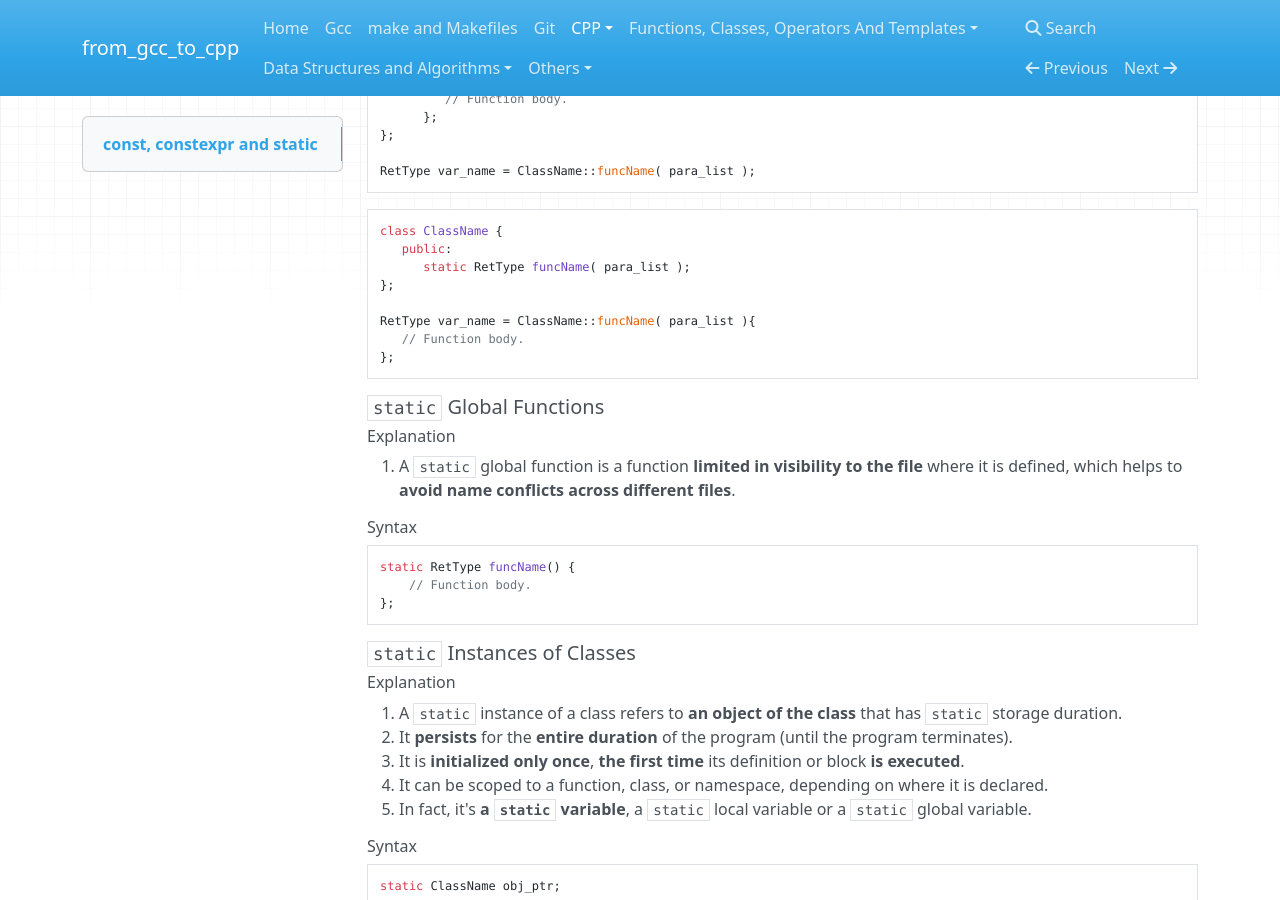
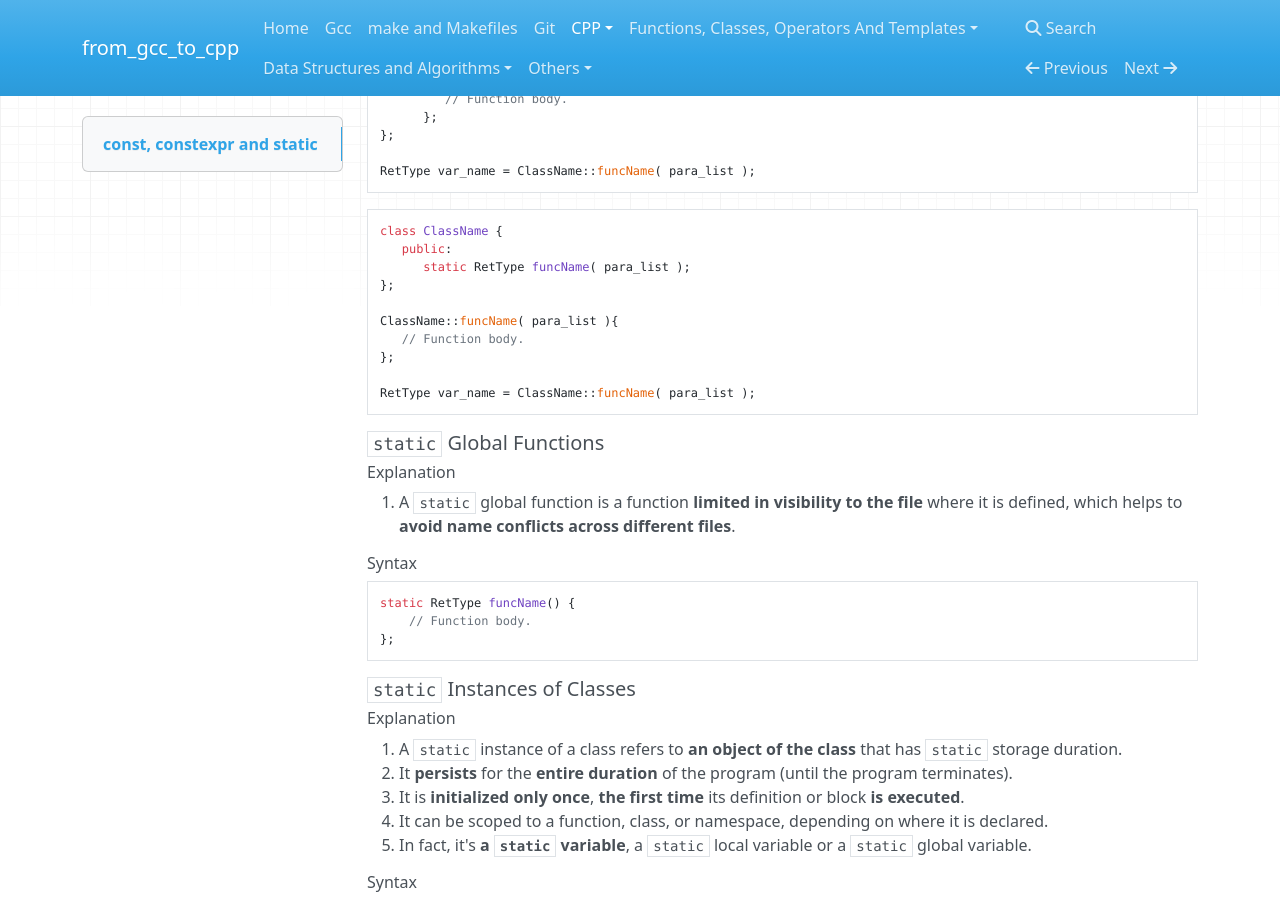
Before and after one commit to 0BananaBig0/from_gcc_to_cpp, an MkDocs documentation site: the page built from docs/ConstConstexprAndStatic.md, in a window 1280 px wide and 900 px high, scrolled down 11167 px. Built offline with MkDocs 1.6.1, drawn with Linux system fonts in a browser that asks for light colours; nearby versions of some CDN libraries.

Commit message:
supplement and correction

````diff
--- a/docs/ConstConstexprAndStatic.md
+++ b/docs/ConstConstexprAndStatic.md
@@ -607,9 +607,11 @@ class ClassName {
       static RetType funcName( para_list );
 };
 
-RetType var_name = ClassName::funcName( para_list ){
+ClassName::funcName( para_list ){
    // Function body.
 };
+
+RetType var_name = ClassName::funcName( para_list );
 ```
 
 ##### `static` Global Functions
````
